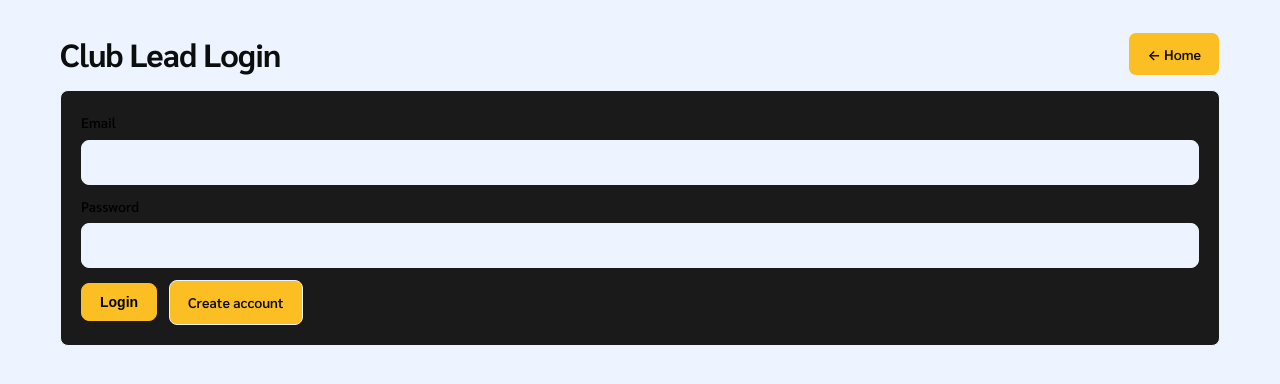
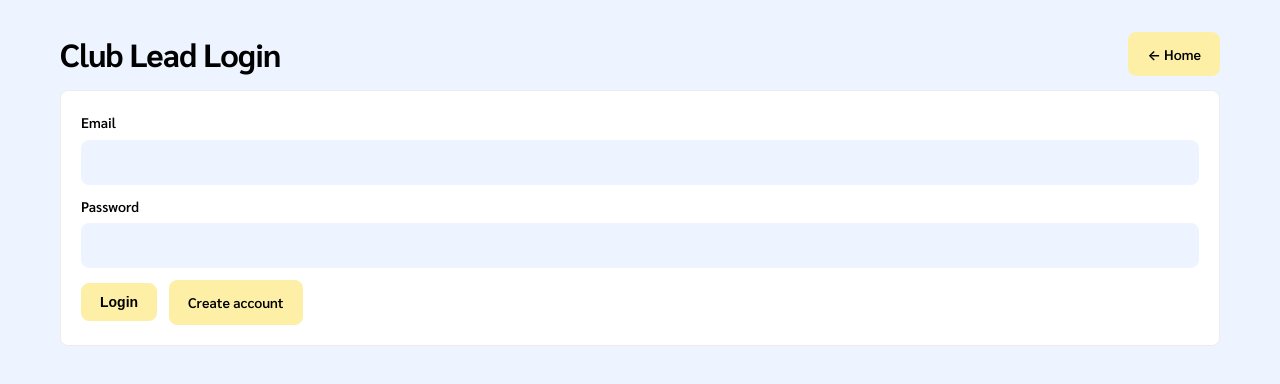
Before and after one commit to tech4good-lab/slughub-portal, a Next.js app: page /login in a window 1280 px wide. Shown: the top 384 px of the page. Built offline with nearby package versions, Linux system fonts and the light colour scheme.

Commit message:
done with UI, might need some small tweaks but overall finished

```diff
--- a/app/globals.css
+++ b/app/globals.css
@@ -321,6 +321,109 @@ a:hover {
   border-color: #FDF0A6;
   color: #000;
 }
+/* Leader dashboard overrides */
+.leaderDashboard {
+  color: #000;
+}
+
+.leaderDashboard .small {
+  color: #000;
+  opacity: 1 !important;
+}
+
+.leaderDashboard .label,
+.leaderDashboard h1,
+.leaderDashboard h2,
+.leaderDashboard h3,
+.leaderDashboard p,
+.leaderDashboard span,
+.leaderDashboard strong,
+.leaderDashboard textarea,
+.leaderDashboard input,
+.leaderDashboard a {
+  color: #000;
+}
+
+.leaderDashboard .input::placeholder {
+  color: #000;
+  opacity: 1;
+}
+
+.leaderDashboard .btn,
+.leaderDashboard .btnPrimary {
+  background: #FDF0A6;
+  border-color: #FDF0A6;
+  color: #000;
+}
+
+.leaderDashboard .btn:hover,
+.leaderDashboard .btnPrimary:hover {
+  background: #FDF0A6;
+  border-color: #FDF0A6;
+  color: #000;
+  box-shadow: 0 6px 14px rgba(251,191,36,0.14);
+}
+
+.leaderDashboard .btn:disabled,
+.leaderDashboard .btnPrimary:disabled {
+  background: #FDF0A6;
+  border-color: #FDF0A6;
+  color: #000;
+}
+/* Auth (login/signup) overrides */
+.authPage {
+  color: #000;
+}
+
+.authPage .small {
+  color: #000;
+  opacity: 1 !important;
+}
+
+.authPage .label,
+.authPage h1,
+.authPage h2,
+.authPage p,
+.authPage span,
+.authPage strong,
+.authPage textarea,
+.authPage input,
+.authPage a {
+  color: #000;
+}
+
+.authPage .input::placeholder {
+  color: #000;
+  opacity: 1;
+}
+
+.authPage .btn,
+.authPage .btnPrimary {
+  background: #FDF0A6;
+  border-color: #FDF0A6;
+  color: #000;
+}
+
+.authPage .btn:hover,
+.authPage .btnPrimary:hover {
+  background: #FDF0A6;
+  border-color: #FDF0A6;
+  color: #000;
+  box-shadow: 0 6px 14px rgba(251,191,36,0.14);
+}
+
+.authPage .btn:disabled,
+.authPage .btnPrimary:disabled {
+  background: #FDF0A6;
+  border-color: #FDF0A6;
+  color: #000;
+}
+
+.authPage .card {
+  background: #ffffff;
+  border: 1px solid rgba(16,24,40,0.08);
+  color: #000;
+}
 /* Directory (home) specific styling - lightweight, page-scoped overrides */
 .directoryHome {
   position: relative;
--- a/app/leader/dashboard/page.tsx
+++ b/app/leader/dashboard/page.tsx
@@ -75,7 +75,7 @@ export default async function LeaderDashboard() {
   }
 
   return (
-    <div style={{ position: 'fixed', inset: 0, background: 'rgb(237, 244, 255)', overflow: 'auto', display: 'flex', flexDirection: 'column', padding: '20px' }}>
+    <div className="leaderDashboard" style={{ position: 'fixed', inset: 0, background: 'rgb(237, 244, 255)', overflow: 'auto', display: 'flex', flexDirection: 'column', padding: '20px' }}>
       {/* Decorative bubbles */}
       <div style={{ position: 'absolute', width: 60, height: 60, left: '10%', top: '5%', opacity: 0.4, background: '#D0E2FF', borderRadius: '50%' }} />
       <div style={{ position: 'absolute', width: 30, height: 30, left: '65%', top: '3%', opacity: 0.5, background: '#FDF0A6', borderRadius: '50%' }} />
--- a/app/login/page.tsx
+++ b/app/login/page.tsx
@@ -31,7 +31,7 @@ export default function LoginPage() {
   };
 
   return (
-    <main className="container">
+    <main className="container authPage">
       <div className="row" style={{ justifyContent: "space-between" }}>
         <h1>Club Lead Login</h1>
         <Link className="btn" href="/">← Home</Link>
--- a/app/signup/page.tsx
+++ b/app/signup/page.tsx
@@ -30,7 +30,7 @@ export default function SignupPage() {
   };
 
   return (
-    <main className="container">
+    <main className="container authPage">
       <div className="row" style={{ justifyContent: "space-between" }}>
         <h1>Club Lead Sign Up</h1>
         <Link className="btn" href="/">← Home</Link>
```
